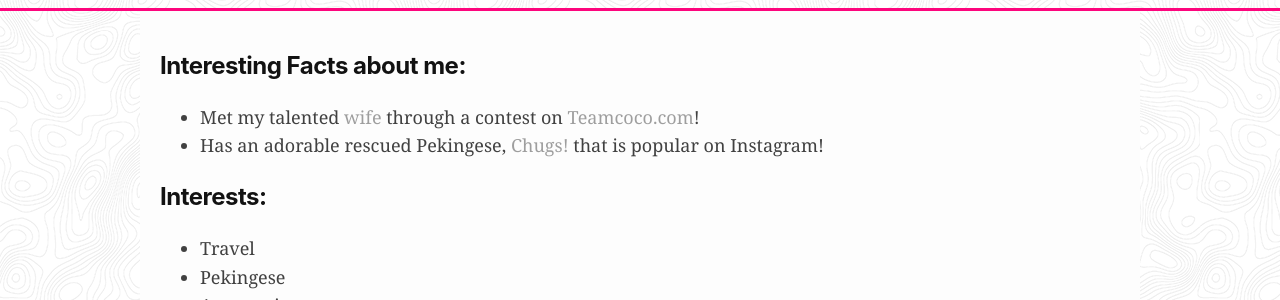
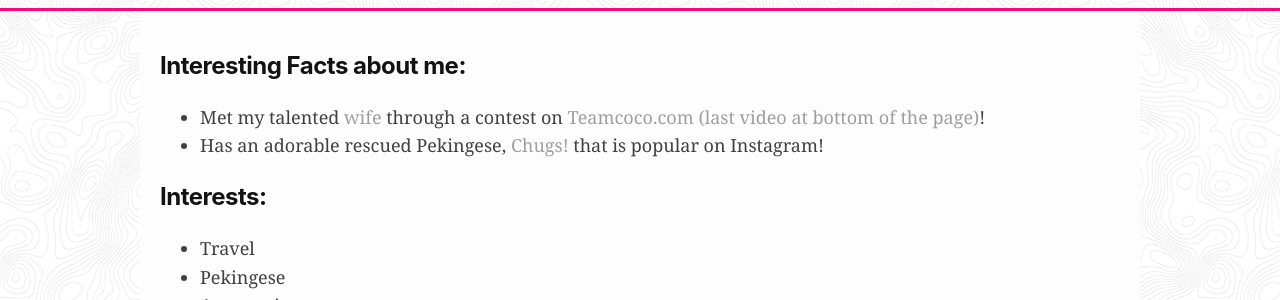
Before and after one commit to philtobias/philtobias.net, a Jekyll site: the page built from about.html, in a window 1280 px wide. Shown: the part 369-669 px from the top of the page. Built offline with Jekyll 4.4.1, drawn with Linux system fonts in a browser that asks for light colours.

Commit message:
update teamcoco link

```diff
--- a/about.html
+++ b/about.html
@@ -5,7 +5,7 @@ layout: about
 <div class="post">
   <h2>Interesting Facts about me:</h2>
   <ul>
-    <li>Met my talented <a href="//instagram.com/pivothill">wife</a> through a contest on <a href="//teamcoco.com" target="_blank">Teamcoco.com</a>!</li>
+    <li>Met my talented <a href="//instagram.com/pivothill">wife</a> through a contest on <a href="//teamcoco.com/content/announcing-winners-conans-vd-explosion" target="_blank">Teamcoco.com (last video at bottom of the page)</a>!</li>
     <li>Has an adorable rescued Pekingese, <a href="//instagram.com/chugbunny/" target="_blank">Chugs!</a> that is popular on Instagram!</li>
   </ul>
 
```
